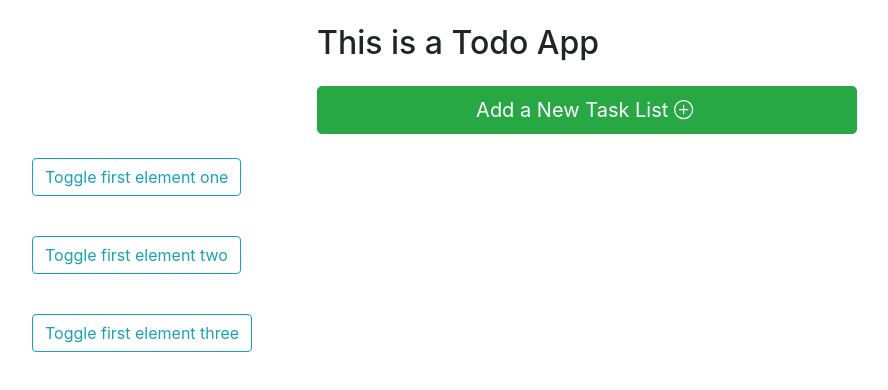
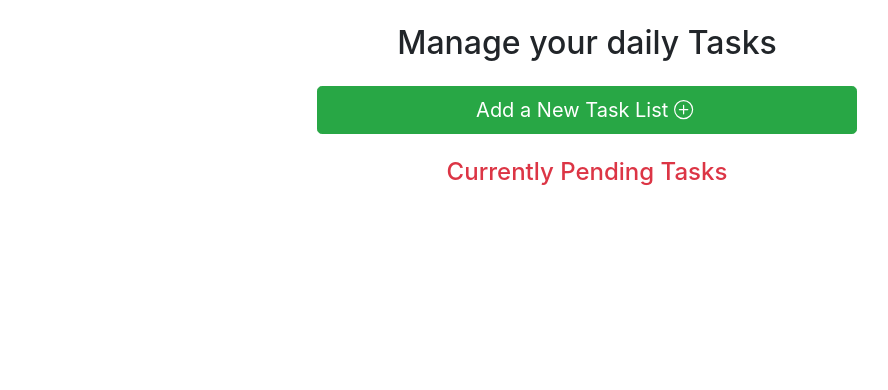
Before and after one commit to Mizan3050/todo-app, an Angular app: page / in a window 1280 px wide. Shown: the top 390 px of the page, without its empty margins (53-941 px from the left). Built offline with nearby package versions, Linux system fonts and the light colour scheme.

Commit message:
subtasks delete implemented

```diff
--- a/src/app/app.component.html
+++ b/src/app/app.component.html
@@ -1,7 +1,7 @@
-<div class="container">
+<div class="container mb-4">
   <div class="row justify-content-md-center mt-4">
     <div class="col-md-6">
-      <h2>This is a Todo App</h2>
+      <h2 class="text-center">Manage your daily Tasks</h2>
       <button type="button" class="btn btn-success btn-lg btn-block mt-4" [disabled]='showAddTaskList' (click)="showAddTaskInput()">Add a New Task List <svg xmlns="http://www.w3.org/2000/svg" width="24" height="24" fill="currentColor" class="bi bi-plus-circle" viewBox="0 0 20 20">
         <path d="M8 15A7 7 0 1 1 8 1a7 7 0 0 1 0 14zm0 1A8 8 0 1 0 8 0a8 8 0 0 0 0 16z"/>
         <path d="M8 4a.5.5 0 0 1 .5.5v3h3a.5.5 0 0 1 0 1h-3v3a.5.5 0 0 1-1 0v-3h-3a.5.5 0 0 1 0-1h3v-3A.5.5 0 0 1 8 4z"/>
@@ -15,10 +15,14 @@
       </div>
     </div>
   </div>
-
+  <div class="row justify-content-md-center mt-4">
+    <div class="col-md-6">
+      <h4 class="text-center text-danger">Currently Pending Tasks</h4>
+    </div>
+  </div>
   <div *ngFor="let taskGroup of tasks; index as i">
-    <div class="row mt-4">
-      <div class="col-md-10">
+    <div class="row justify-content-md-center mt-4">
+      <div class="col-md-10 col-sm-12">
         <app-task-group [taskGroup]="taskGroup" [index] = 'i' (newTaskListEvent)="newTaskListEvent($event)" (deleteTaskEvent) = "deleteTask($event)"> </app-task-group>
       </div>
     </div>
--- a/src/app/app.component.ts
+++ b/src/app/app.component.ts
@@ -13,7 +13,7 @@ export class AppComponent implements OnInit{
   taskList: string[] = [];
   showAddTaskList = false;
   tasks: TaskGroup[] = [
-    {
+/*     {
       title: 'one', tasks: ['one', 'two', 'three']
     },
     {
@@ -21,13 +21,14 @@ export class AppComponent implements OnInit{
     },
     {
       title: 'three', tasks: ['seven', 'eight', 'nine']
-    }];
+    } */
+  ];
 
   inputTask = new FormControl('');
   ngOnInit(): void {
-    const tasks: string[] = JSON.parse(localStorage.getItem('tasks') || '{}');
-    if(tasks.length>0) {
-      this.taskList.push(...tasks);
+    const localTasks: TaskGroup[] = JSON.parse(localStorage.getItem('tasks') || '{}');
+    if(localTasks.length>0) {
+      this.tasks.push(...localTasks);
     }
   }
 
@@ -36,14 +37,14 @@ export class AppComponent implements OnInit{
       const newTaskList:TaskGroup = {title: this.inputTask.value, tasks: []}
       this.tasks.push(newTaskList);
       this.inputTask.reset();
-      // localStorage.setItem('tasks', JSON.stringify(this.taskList))
+      localStorage.setItem('tasks', JSON.stringify(this.tasks))
     }
   }
 
   deleteTask(deleteTaskId: DeleteTask){
     const {groupNumber, taskId} = deleteTaskId;
     this.tasks[groupNumber].tasks.splice(taskId, 1);
-    // localStorage.setItem('tasks', JSON.stringify(this.taskList))
+    localStorage.setItem('tasks', JSON.stringify(this.tasks))
   }
 
   showAddTaskInput() {
@@ -54,5 +55,6 @@ export class AppComponent implements OnInit{
     const {task, index} = event;
     console.log(event);
     this.tasks[index].tasks.push(task);
+    localStorage.setItem('tasks', JSON.stringify(this.tasks))
   }
 }
--- a/src/app/task-group/task-group.component.html
+++ b/src/app/task-group/task-group.component.html
@@ -6,7 +6,7 @@
     role="button"
     aria-expanded="false"
     aria-controls="id"
-    >Toggle first element {{taskGroup.title}}</a
+    >Task Group Title {{taskGroup.title}}</a
   >
 </p>
 <div class="row">
@@ -14,7 +14,7 @@
     <div class="collapse multi-collapse" id="task{{id}}">
       <div class="card card-body">
         <div class="col-lg-12">
-            <h4>Task List</h4>
+            <h4>Task List for {{taskGroup.title}}</h4>
             <div class="input-group mt-3">
               <input type="text" [formControl] = 'inputTask' class="form-control" placeholder="Add a Task" aria-label="Add tasks with two button addons" aria-describedby="button-addon4">
               <div class="input-group-append" id="button-addon4">
--- a/src/app/task-group/task-group.component.ts
+++ b/src/app/task-group/task-group.component.ts
@@ -31,9 +31,7 @@ export class TaskGroupComponent implements OnInit {
   constructor() { }
 
   ngOnInit(): void {
-    console.log(this.taskGroup);
     this.id = String.fromCharCode(97 + this.index)
-    console.log(this.id);
   }
 
   addTask(){
```
